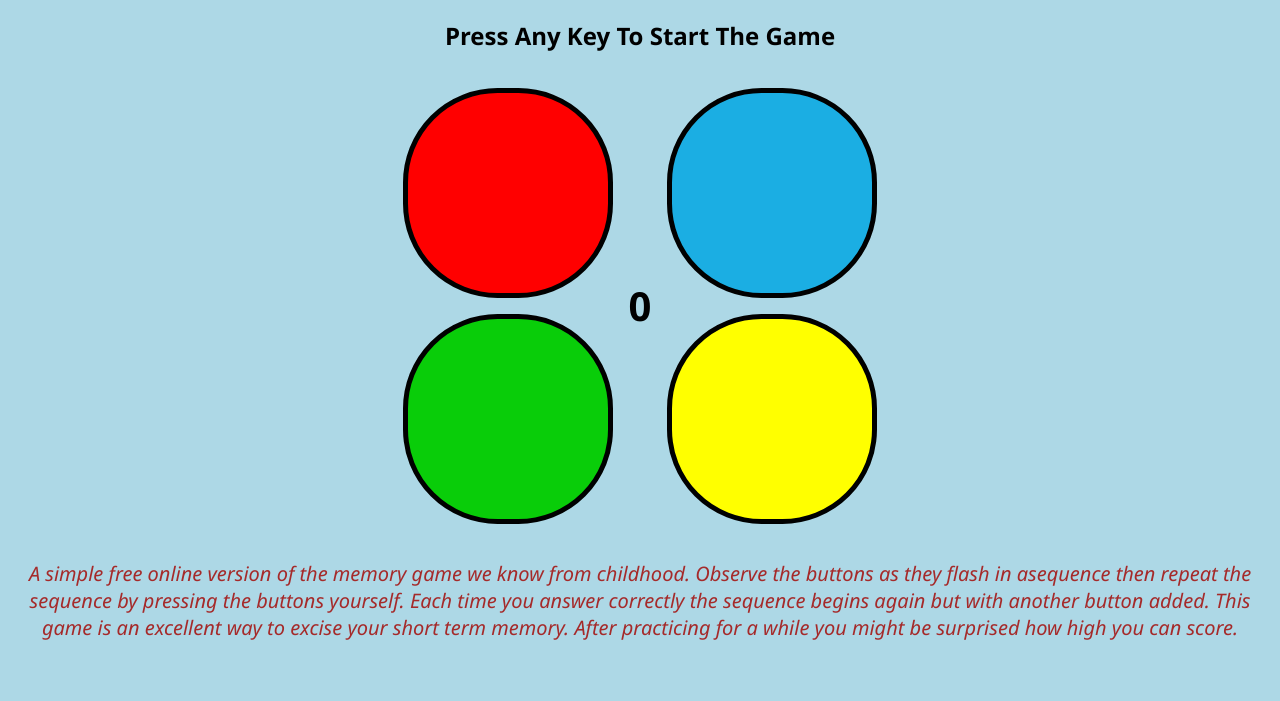
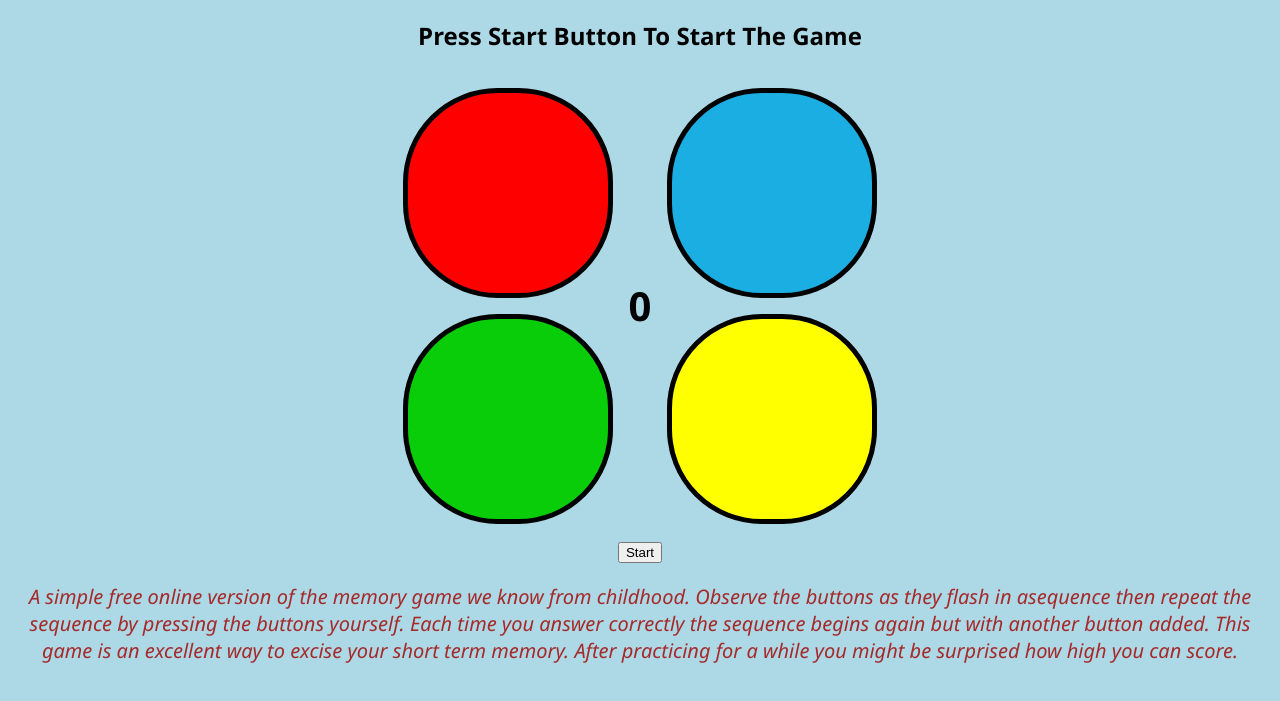
Before and after one commit to vanshilJoshi/simonSaysGame, a plain HTML site: page index.html in a window 1280 px wide. Shown: the part 67-768 px from the top of the page. Drawn offline with Linux system fonts and the light colour scheme.

Commit message:
Update index.html

```diff
--- a/index.html
+++ b/index.html
@@ -8,7 +8,7 @@
 </head>
 <body>
     <h1>Simon Says Game</h1>
-    <h2>Press Any Key To Start The Game</h2>
+    <h2>Press Start Button To Start The Game</h2>
 
     <div class="btn-container">
         <div class="line-one">
@@ -24,6 +24,8 @@
         </div>
     </div>
 
+    <button id="btnn">Start</button>
+
     <div class="des">
         <p>A simple free online version of the memory game we know from childhood. Observe the buttons as they flash in asequence then repeat the sequence by pressing the buttons yourself.
             Each time you answer correctly the sequence begins again but with another button added. This game is an excellent way to excise your short term memory. After practicing for a while you might
```
